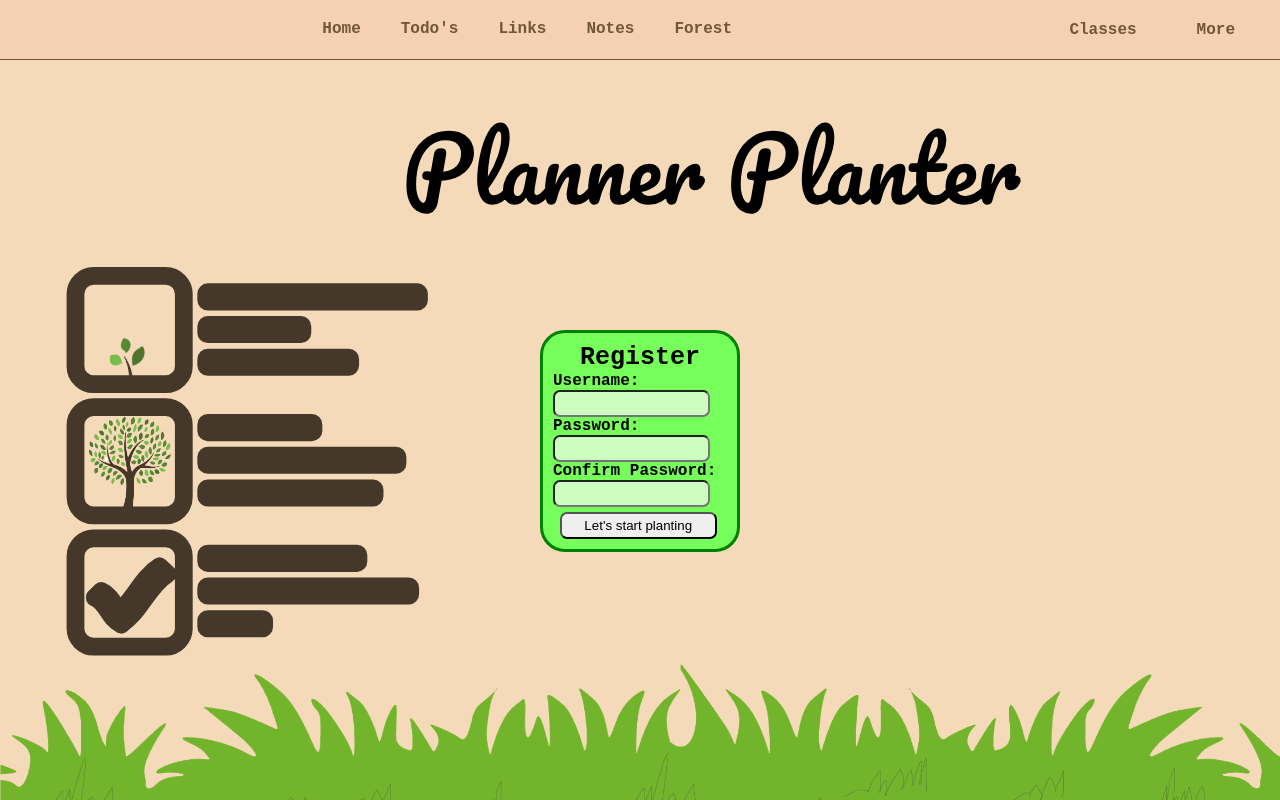
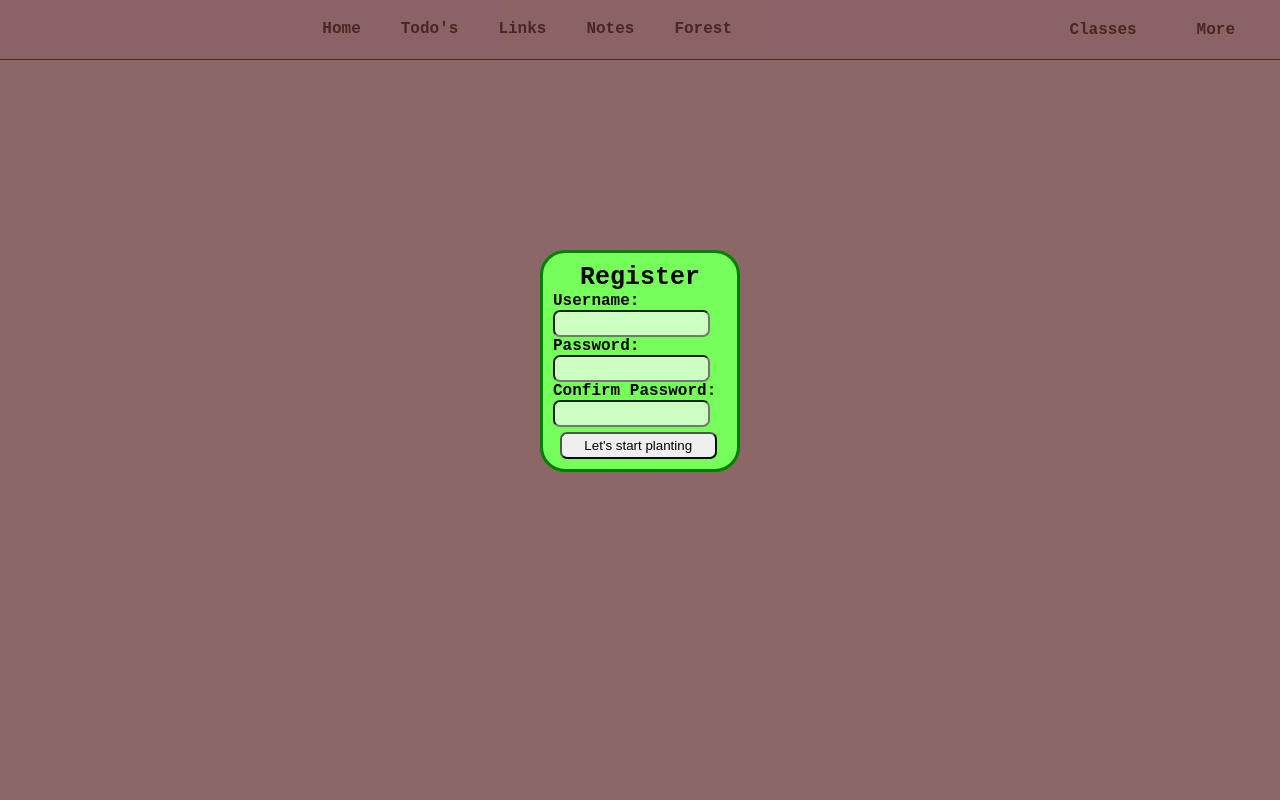
Before and after one commit to joiiewang/ProjectFrontendCC, a React (Create React App) app: page /NewUser in a window 1280 px wide. Built offline with nearby package versions, Linux system fonts and the light colour scheme.

Commit message:
zm - reject whitespace in newUsername

```diff
--- a/src/components/NewUser.js
+++ b/src/components/NewUser.js
@@ -1,6 +1,5 @@
 import React, { useState } from "react";
 import { Link, Redirect } from "react-router-dom";
-import LoginBackground from "./plantimages/LoginBackground.svg";
 
 class NewUser extends React.Component {
   constructor() {
@@ -24,6 +23,10 @@ class NewUser extends React.Component {
 
   handleSubmit(event) {
     event.preventDefault();
+    if(/\s/.test(this.state.userName)){
+      alert("Username Cannot contain whitespace. Please re-enter.");
+      return;
+    }
     console.log(this.state.password == this.state.passwordConfirm);
     if (this.state.password != this.state.passwordConfirm) {
       alert("Passwords do not match. Please re-enter.");
@@ -72,7 +75,7 @@ class NewUser extends React.Component {
         console.log(this.state.usernameExists)
         const timer = setTimeout( () => {
           if (!this.state.usernameExists) {
-            window.location.href = '/Home';
+            window.location.href = '/ShowClasses';
           }
           }, 1000);
   }
@@ -85,7 +88,7 @@ class NewUser extends React.Component {
       padding: "10px",
       borderRadius: "25px",
       backgroundColor: "#76FF5B",
-      marginTop: "calc(60vh - 150px)",
+      marginTop: "calc(50vh - 150px)",
       marginLeft: "calc(50vw - 100px)",
     };
     const inputStyle = {
@@ -113,9 +116,9 @@ class NewUser extends React.Component {
       bottom: "0px",
       left: "0px",
       right: "0px",
-      backgroundImage: "url("+LoginBackground+")",
-      backgroundSize: "cover",
+      backgroundColor: "rgb(90, 39, 41, 0.7)",
     };
+
 
 
     return (
```
